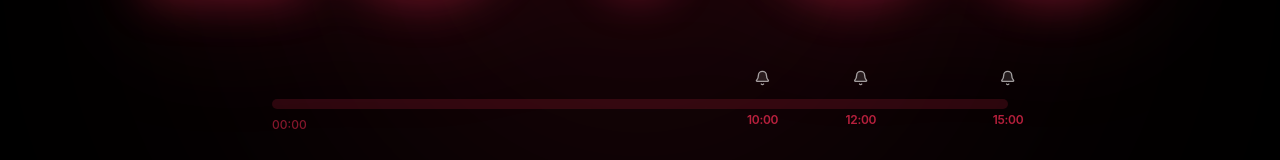
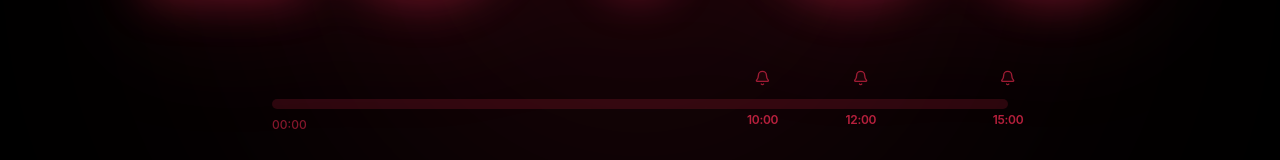
Before and after one commit to rjlaxamana/timer, a React (Vite) app: page / in a window 1280 px wide. Shown: the part 481-641 px from the top of the page. Built offline with nearby package versions, Linux system fonts and the light colour scheme.

Commit message:
style: color floating bell icons and reached milestones dynamically by theme

```diff
--- a/src/components/TimerDisplay.jsx
+++ b/src/components/TimerDisplay.jsx
@@ -129,16 +129,25 @@ export default function TimerDisplay({
                 className="absolute top-1/2 -translate-y-1/2 -translate-x-1/2 group z-20 flex flex-col items-center pointer-events-none"
                 style={{ left: `${markerPercent}%` }}
               >
-                {/* Floating Bell Icon (Above the progress bar) */}
+                {/* Floating Bell Icon (Colored by theme) */}
                 <div
                   className={`pointer-events-auto transition-all duration-300 cursor-pointer ${
                     hasTriggered
-                      ? 'text-amber-400 scale-110 drop-shadow-[0_0_10px_rgba(251,191,36,0.6)]'
-                      : 'text-white/60 hover:text-white hover:scale-110'
+                      ? 'scale-110'
+                      : 'opacity-60 hover:opacity-100 hover:scale-110'
                   }`}
+                  style={{
+                    color: theme.accentColor,
+                    filter: hasTriggered
+                      ? `drop-shadow(0 0 10px ${theme.accentColor}) drop-shadow(0 0 20px ${theme.accentColor}60)`
+                      : 'none',
+                  }}
                   title={`${localizedName}: ${timeString} (${bell.rings} ${bell.rings === 1 ? t.chime : t.chimes})`}
                 >
-                  <Bell size={16} className={hasTriggered ? 'fill-amber-400/20' : 'fill-white/10'} />
+                  <Bell
+                    size={16}
+                    fill={hasTriggered ? `${theme.accentColor}40` : `${theme.accentColor}15`}
+                  />
                 </div>
 
                 {/* Vertical spacer across the track line */}
@@ -148,8 +157,11 @@ export default function TimerDisplay({
                 <div className="whitespace-nowrap select-none pointer-events-none">
                   <span
                     className={`text-[11px] sm:text-xs font-semibold tracking-tight transition-colors ${
-                      hasTriggered ? 'text-amber-400 font-bold' : 'opacity-70'
+                      hasTriggered ? 'font-bold' : 'opacity-70'
                     }`}
+                    style={{
+                      color: hasTriggered ? theme.accentColor : undefined,
+                    }}
                   >
                     {timeString}
                   </span>
```
